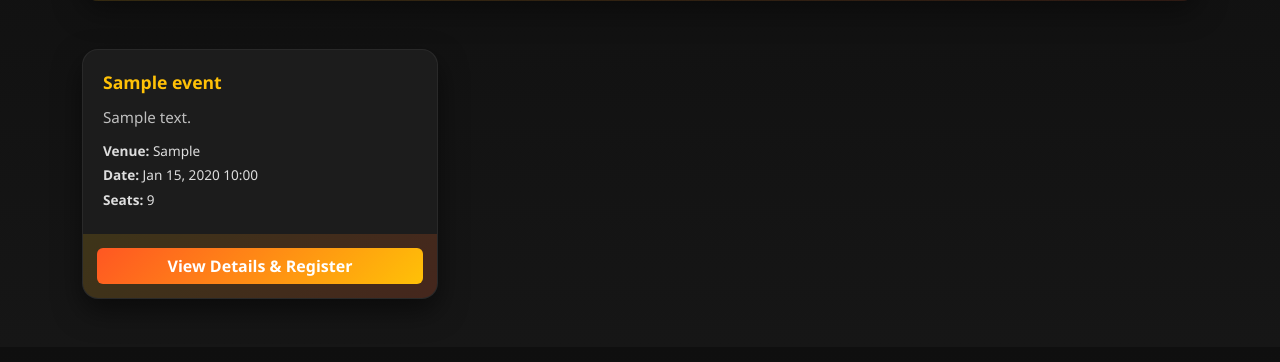
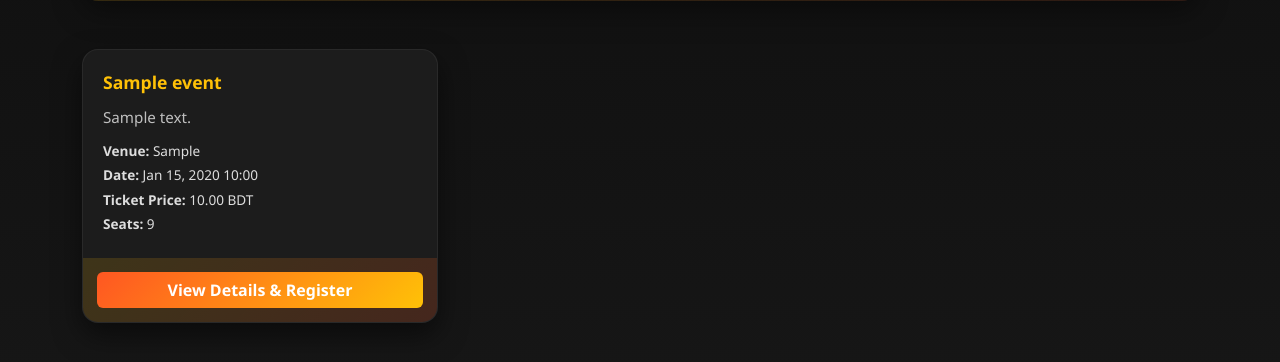
Before and after one commit to k-k-shaon/event-ticket-booking-system, a Django app: page / in a window 1280 px wide. Shown: the part 193-555 px from the top of the page. Run offline with Django 5.2, Linux system fonts and the light colour scheme; tables that the repository leaves empty hold one stand-in row (values such as "Sample post").

Commit message:
minor edit in cards

```diff
--- a/events/templates/events/event_detail.html
+++ b/events/templates/events/event_detail.html
@@ -11,6 +11,7 @@
     <ul class="event-meta list-unstyled mb-3">
         <li><strong>Venue:</strong> {{ event.venue }}</li>
         <li><strong>Date & Time:</strong> {{ event.date_time|date:"M d, Y H:i" }}</li>
+        <li><strong>Ticket Price:</strong> {{ event.ticket_price }} BDT</li>
     </ul>
 
     {% if user.is_authenticated %}
--- a/events/templates/events/event_list.html
+++ b/events/templates/events/event_list.html
@@ -36,6 +36,7 @@
           <ul class="event-meta">
             <li><strong>Venue:</strong> {{ event.venue }}</li>
             <li><strong>Date:</strong> {{ event.date_time|date:"M d, Y H:i" }}</li>
+            <li><strong>Ticket Price:</strong> {{ event.ticket_price }} BDT</li>
             <li><strong>Seats:</strong> {{ event.remaining_seats }}</li>
           </ul>
         </div>
```
